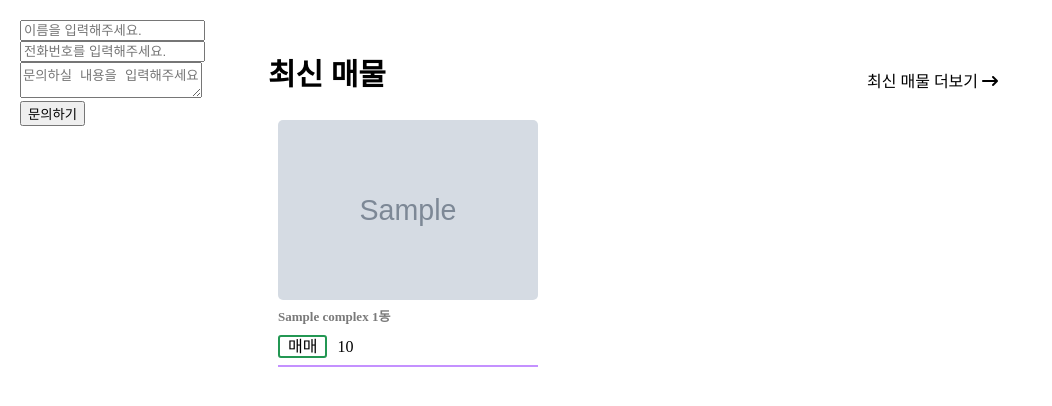
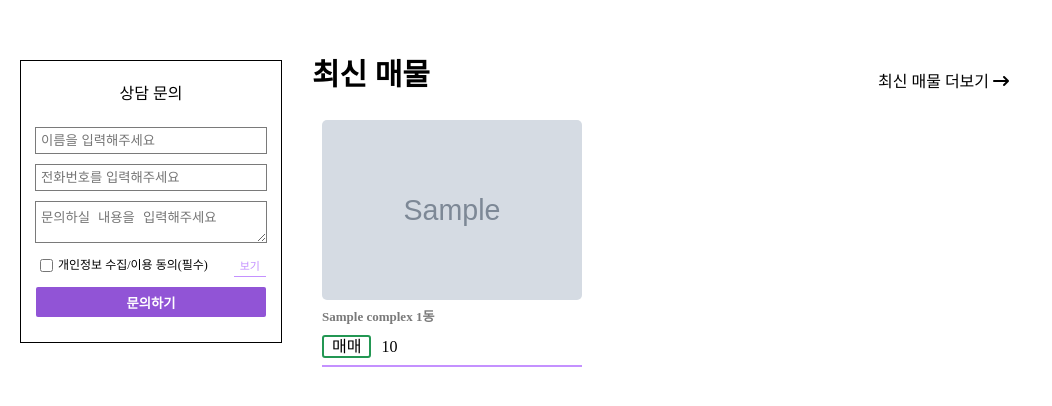
Before and after one commit to soyeonnnb/real-estate-website, a Django app: page / in a window 1280 px wide. Shown: the part 70-476 px from the top of the page, without its empty margins (0-1052 px from the left). Run offline with Django 3.2, Linux system fonts and the light colour scheme; tables that the repository leaves empty hold one stand-in row (values such as "Sample post"); grey boxes marked "Sample" are stand-in pictures; parts of the project's set-up code (start-up, migrations or seed data) failed here and were passed over; some libraries are stand-ins or nearby versions.

Commit message:
feat: sidebar form

```diff
--- /dev/null
+++ b/static/css/components/sidebar.css
@@ -0,0 +1,96 @@
+#sidebar {
+    display:flex;
+    justify-content: center;
+    padding-top:40px;
+}
+.sidebar-form {
+    display:flex;
+    width:230px;
+    flex-direction: column;
+    align-items: center;
+    margin-right:30px;
+    border:1px solid black;
+    padding:25px 15px;
+}
+.sidebar-form > h4 {
+    margin-bottom:25px;
+}
+.sidebar-form input[type="text"],
+.sidebar-form textarea {
+    width:220px;
+    border:1px solid var(--gray);
+    margin-bottom:10px;
+    padding:5px;
+}
+.sidebar-form input[type="text"]:hover,
+.sidebar-form textarea:hover  {
+    border-color: var(--purple-light);
+}
+.sidebar-form input[type="text"]:focus,
+.sidebar-form textarea:focus{
+    border-color: var(--purple-light);
+    box-shadow: 0 0 10px -1px var(--purple-light);
+    outline-style: none;
+}
+.sidebar-form textarea {
+    resize:vertical;
+}
+.sidebar-form__check {
+    width:100%;
+    display:flex;
+    justify-content: space-between;
+}
+.sidebar-form__check>div {
+    display:flex;
+    align-items: center;
+}
+.sidebar-form__check-input {
+    margin-right:5px;
+}
+.sidebar-form__check label {
+    font-size:12px;
+    line-height: 24px;
+}
+.sidebar-form__check a {
+    display:inline-block;
+    width:240px;
+}
+.sidebar-form__check button {
+    background-color: rgba(0,0,0,0);
+    border:none;
+    border-bottom:1px solid var(--purple-light);
+    cursor:pointer;
+    color:var(--purple-light);
+    font-size: 11px;
+}
+.sidebar-form>input[type="submit"] {
+    margin-top:10px;
+    width:230px;
+    height:30px;
+    background-color: var(--purple);
+    color:white;
+    font-weight: 700;
+    border:none;
+    border-radius: 2px;
+    cursor: pointer;
+}
+.display-none {
+    display:none;
+}
+
+.sidebar-form__check-toggle-text {
+    font-size: 12px;
+}
+.sidebar-form__check-toggle-text table {
+    margin:10px 0;
+    border-collapse: collapse;
+}
+.sidebar-form__check-toggle-text th {
+    background-color: var(--gray-light);
+    padding:3px 8px;
+}
+.sidebar-form__check-toggle-text th,
+.sidebar-form__check-toggle-text td {
+    vertical-align: middle;
+    border-bottom:1px solid var(--gray);
+}
--- a/static/css/styles.css
+++ b/static/css/styles.css
@@ -7,6 +7,7 @@
 /* Components */
 @import "components/btn.css";
 @import "components/navbar.css";
+@import "components/sidebar.css";
 
 /* Screen */
 @import "screen/home.css";
--- a/static/javascript/search_submit.js
+++ b/static/javascript/before_submit.js
@@ -12,4 +12,13 @@ function setSearchAction(event){
     return url;
 
 }
+function inputOnlyNumber(event){
+    if(event.key === '.'
+     || event.key === '-'
+     || event.key >= 0 && event.key <= 9) {
+    return true;
+  }
+  return false;
+}
+
 searchFormSubmit.addEventListener("submit", setSearchAction);
--- a/static/javascript/toggleBox.js
+++ b/static/javascript/toggleBox.js
@@ -1,4 +1,6 @@
 const toggleBoxBtns = document.querySelectorAll(".toggle-box");
+const sidebarVisibleBtn = document.querySelector("#sidebar-form__check-toggle");
+const sidebarVisibleText = document.querySelector(".sidebar-form__check-toggle-text");
 
 function removeToggleNow(){
     const previousToggleNow = document.querySelector(".toggle__now");
@@ -24,7 +26,16 @@ function toggle(){
         }
     }
 }
+function clickVisibleBtn(event) {
+    event.preventDefault();
+    if (sidebarVisibleText.classList.contains("display-none")){
+        sidebarVisibleText.classList.remove("display-none");
+    } else {
+        sidebarVisibleText.className += " display-none";
+    }
+}
 
 [].forEach.call(toggleBoxBtns,function(btn){
 	btn.addEventListener("click", toggle);
 })
+sidebarVisibleBtn.addEventListener("click", clickVisibleBtn);
--- a/templates/base.html
+++ b/templates/base.html
@@ -16,8 +16,7 @@
         {% include 'partials/navbar.html' %}
     </header>
     <main>
-
-        <div class="sidebar">
+        <div id="sidebar">
             {% include 'partials/sidebar.html' %}
         </div>
         <div class="main" id="main">
@@ -31,7 +30,7 @@
     <script src="{% static 'javascript/clickCheckInput.js' %}"></script>
     <script src="{% static 'javascript/changeFromToInput.js' %}"></script>
     <script src="{% static 'javascript/toggleBox.js' %}"></script>
-    <script src="{% static 'javascript/search_submit.js' %}"></script>
+    <script src="{% static 'javascript/before_submit.js' %}"></script>
     <script src="https://kit.fontawesome.com/38082222d0.js" crossorigin="anonymous"></script>
     <script src="{% static 'fontawesomefree/js/all.min.js' %}"></script>
 </body>
--- a/templates/partials/sidebar.html
+++ b/templates/partials/sidebar.html
@@ -1,7 +1,40 @@
-<form action="{% url 'questions:create' %}?next={{request.path}}" method="POST">
-    {% csrf_token %}
-    <input type="text" placeholder="이름을 입력해주세요." name="name">
-    <input type="text" placeholder="전화번호를 입력해주세요." name="phone">
-    <textarea placeholder="문의하실 내용을 입력해주세요" name="text"></textarea>
-    <input type="submit" value="문의하기">
-</form>
+<div id="sidebar-form">
+    <form action="{% url 'questions:create' %}?next={{request.path}}" method="POST" class="sidebar-form">
+        <h4>상담 문의</h4>
+        {% csrf_token %}
+        <input type="text" placeholder="이름을 입력해주세요" name="name" required>
+        <input type="text" placeholder="전화번호를 입력해주세요" name="phone" onkeypress='return inputOnlyNumber(event)' required>
+        <textarea placeholder="문의하실 내용을 입력해주세요" name="text" required></textarea>
+        <div id="sidebar-form__check" class="sidebar-form__check">
+            <div>
+                <input type="checkbox" id="sidebar-form__check-input" class="sidebar-form__check-input" required>
+                <label for="sidebar-form__check-input">
+                    개인정보 수집/이용 동의(필수)
+                </label>
+            </div>
+            <button id="sidebar-form__check-toggle">
+                보기
+            </button>
+        </div>
+        <div class="sidebar-form__check-toggle-text display-none">
+            <table>
+                <tbody>
+                    <tr>
+                        <th>항목</th>
+                        <td>이름, 연락처, 문의내용</td>
+                    </tr>
+                    <tr>
+                        <th>수집/이용<br>목적</th>
+                        <td>매물문의상담 서비스 이용</td>
+                    </tr>
+                    <tr>
+                        <th>보유/이용<br>기간</th>
+                        <td>상담완료 1개월 후 파기</td>
+                    </tr>
+                </tbody>
+            </table>
+            <span>*귀하는 개인정보 수집에 동의에 거부할 권리가 있으며, 동의를 거부할 경우 상담을 받으실 수 없습니다.</span>
+        </div>
+        <input type="submit" value="문의하기" class="sidebar-form__submit">
+    </form>
+</div>
```
